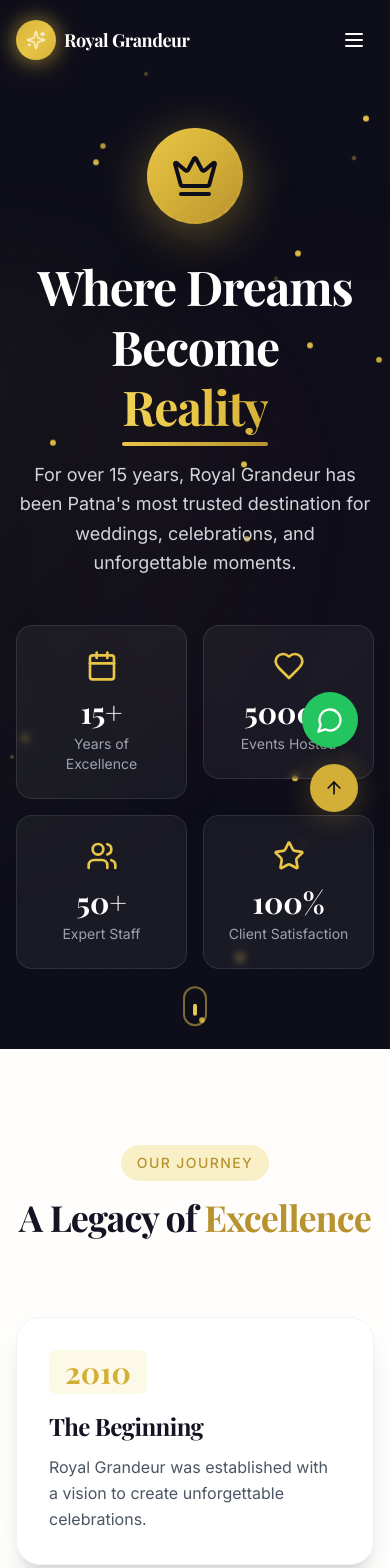
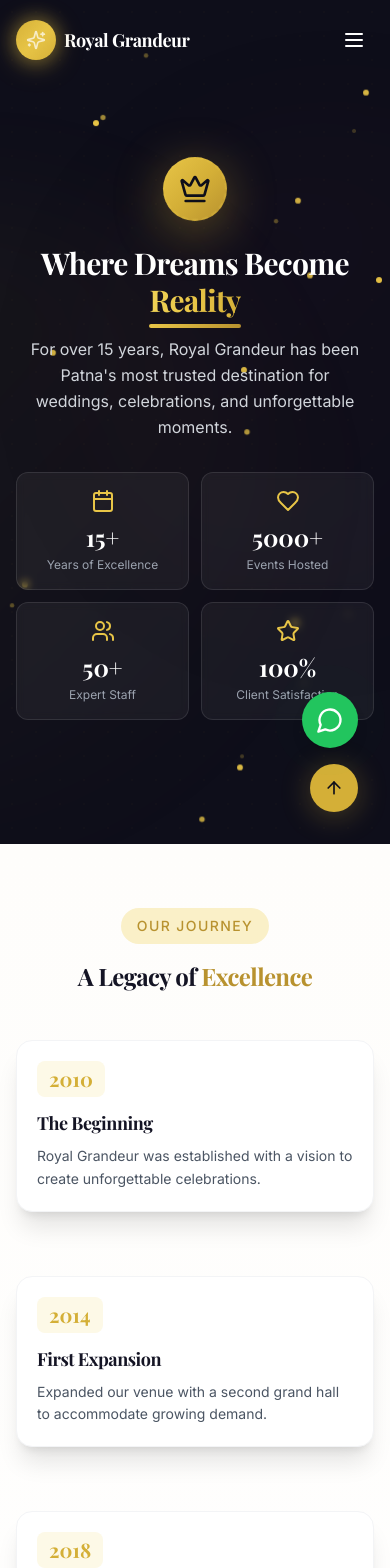
Before and after one commit to invinci009/banquet, a Next.js app: page /about in a window 390 px wide. Shown: the top 1568 px of the page. Built offline with nearby package versions, Linux system fonts and the light colour scheme; a web font is replaced by a local one.

Commit message:
Fix mobile responsiveness for About page

```diff
--- a/src/app/about/page.tsx
+++ b/src/app/about/page.tsx
@@ -55,7 +55,7 @@ export default function AboutPage() {
             </div>
 
             {/* Hero Section */}
-            <section className="relative min-h-screen flex items-center justify-center bg-navy-900 overflow-hidden">
+            <section className="relative min-h-[100dvh] flex items-center justify-center bg-navy-900 overflow-hidden">
                 {/* Animated Pattern */}
                 <div className="absolute inset-0">
                     <div className="absolute inset-0 pattern-dots opacity-20" />
@@ -94,21 +94,21 @@ export default function AboutPage() {
                     className="absolute bottom-1/4 left-1/4 w-[500px] h-[500px] bg-gradient-to-br from-burgundy-700/20 to-transparent rounded-full blur-3xl"
                 />
 
-                <div className="relative max-w-7xl mx-auto px-4 sm:px-6 lg:px-8 text-center pt-32 pb-20">
+                <div className="relative max-w-7xl mx-auto px-4 sm:px-6 lg:px-8 text-center pt-24 pb-16 sm:pt-32 sm:pb-20">
                     {/* Animated Crown */}
                     <motion.div
                         initial={{ scale: 0, rotate: -180 }}
                         animate={{ scale: 1, rotate: 0 }}
                         transition={{ type: "spring", stiffness: 100, delay: 0.2 }}
-                        className="relative inline-block mb-8"
+                        className="relative inline-block mb-6 sm:mb-8"
                     >
                         <motion.div
                             animate={{ rotate: 360 }}
                             transition={{ duration: 20, repeat: Infinity, ease: "linear" }}
-                            className="absolute inset-0 w-24 h-24 rounded-full border-2 border-dashed border-gold-400/30"
+                            className="absolute inset-0 w-16 h-16 sm:w-24 sm:h-24 rounded-full border-2 border-dashed border-gold-400/30"
                         />
-                        <div className="w-24 h-24 rounded-full bg-gradient-to-br from-gold-400 via-gold-500 to-gold-600 flex items-center justify-center shadow-gold-lg">
-                            <Crown className="w-12 h-12 text-navy-900" />
+                        <div className="w-16 h-16 sm:w-24 sm:h-24 rounded-full bg-gradient-to-br from-gold-400 via-gold-500 to-gold-600 flex items-center justify-center shadow-gold-lg">
+                            <Crown className="w-8 h-8 sm:w-12 sm:h-12 text-navy-900" />
                         </div>
                     </motion.div>
 
@@ -117,7 +117,7 @@ export default function AboutPage() {
                         animate={{ opacity: 1, y: 0 }}
                         transition={{ duration: 0.8, delay: 0.3 }}
                     >
-                        <h1 className="font-display text-5xl md:text-6xl lg:text-7xl font-bold text-white mb-6 leading-tight">
+                        <h1 className="font-display text-3xl sm:text-4xl md:text-5xl lg:text-7xl font-bold text-white mb-4 sm:mb-6 leading-tight">
                             Where Dreams Become
                             <br />
                             <span className="relative">
@@ -138,7 +138,7 @@ export default function AboutPage() {
                         initial={{ opacity: 0, y: 20 }}
                         animate={{ opacity: 1, y: 0 }}
                         transition={{ duration: 0.6, delay: 0.5 }}
-                        className="text-gray-300 text-lg md:text-xl max-w-3xl mx-auto leading-relaxed mb-12"
+                        className="text-gray-300 text-base sm:text-lg md:text-xl max-w-3xl mx-auto leading-relaxed mb-8 sm:mb-12 px-2"
                     >
                         For over 15 years, Royal Grandeur has been Patna&apos;s most trusted destination
                         for weddings, celebrations, and unforgettable moments.
@@ -149,7 +149,7 @@ export default function AboutPage() {
                         initial={{ opacity: 0, y: 40 }}
                         animate={{ opacity: 1, y: 0 }}
                         transition={{ duration: 0.6, delay: 0.6 }}
-                        className="grid grid-cols-2 md:grid-cols-4 gap-4 md:gap-6"
+                        className="grid grid-cols-2 md:grid-cols-4 gap-3 sm:gap-4 md:gap-6"
                     >
                         {stats.map((stat, index) => (
                             <motion.div
@@ -161,15 +161,15 @@ export default function AboutPage() {
                                 className="relative group"
                             >
                                 <div className="absolute inset-0 bg-gradient-to-br from-gold-500/20 to-transparent rounded-2xl blur-xl opacity-0 group-hover:opacity-100 transition-opacity" />
-                                <div className="relative bg-white/5 backdrop-blur-sm rounded-2xl p-6 border border-white/10 group-hover:border-gold-500/50 transition-colors">
+                                <div className="relative bg-white/5 backdrop-blur-sm rounded-xl sm:rounded-2xl p-4 sm:p-6 border border-white/10 group-hover:border-gold-500/50 transition-colors">
                                     <motion.div
                                         whileHover={{ rotate: 360 }}
                                         transition={{ duration: 0.5 }}
                                     >
-                                        <stat.icon className="w-8 h-8 text-gold-400 mx-auto mb-3" />
+                                        <stat.icon className="w-6 h-6 sm:w-8 sm:h-8 text-gold-400 mx-auto mb-2 sm:mb-3" />
                                     </motion.div>
-                                    <div className="font-display text-3xl md:text-4xl font-bold text-white">{stat.number}</div>
-                                    <div className="text-gray-400 text-sm mt-1">{stat.label}</div>
+                                    <div className="font-display text-2xl sm:text-3xl md:text-4xl font-bold text-white">{stat.number}</div>
+                                    <div className="text-gray-400 text-xs sm:text-sm mt-1">{stat.label}</div>
                                 </div>
                             </motion.div>
                         ))}
@@ -180,7 +180,7 @@ export default function AboutPage() {
                         initial={{ opacity: 0 }}
                         animate={{ opacity: 1 }}
                         transition={{ delay: 1.5 }}
-                        className="absolute bottom-8 left-1/2 -translate-x-1/2"
+                        className="absolute bottom-4 sm:bottom-8 left-1/2 -translate-x-1/2 hidden sm:block"
                     >
                         <motion.div
                             animate={{ y: [0, 10, 0] }}
@@ -198,13 +198,13 @@ export default function AboutPage() {
             </section>
 
             {/* Timeline Section */}
-            <section className="py-24 lg:py-32 bg-gradient-to-b from-champagne-50 to-white relative">
+            <section className="py-16 sm:py-24 lg:py-32 bg-gradient-to-b from-champagne-50 to-white relative">
                 <div className="max-w-7xl mx-auto px-4 sm:px-6 lg:px-8">
                     <motion.div
                         initial={{ opacity: 0, y: 20 }}
                         whileInView={{ opacity: 1, y: 0 }}
                         viewport={{ once: true }}
-                        className="text-center mb-20"
+                        className="text-center mb-12 sm:mb-20"
                     >
                         <motion.span
                             initial={{ opacity: 0, scale: 0.8 }}
@@ -214,7 +214,7 @@ export default function AboutPage() {
                         >
                             Our Journey
                         </motion.span>
-                        <h2 className="font-display text-4xl md:text-5xl font-bold text-navy-800">
+                        <h2 className="font-display text-2xl sm:text-4xl md:text-5xl font-bold text-navy-800">
                             A Legacy of <span className="text-gold-600">Excellence</span>
                         </h2>
                     </motion.div>
@@ -238,14 +238,14 @@ export default function AboutPage() {
                                 transition={{ duration: 0.6, delay: index * 0.15 }}
                                 className={`relative flex items-center mb-16 ${index % 2 === 0 ? 'md:flex-row' : 'md:flex-row-reverse'}`}
                             >
-                                <div className={`w-full md:w-5/12 ${index % 2 === 0 ? 'md:pr-16 md:text-right' : 'md:pl-16'}`}>
+                                <div className={`w-full md:w-5/12 ${index % 2 === 0 ? 'md:pr-8 lg:pr-16 md:text-right' : 'md:pl-8 lg:pl-16'}`}>
                                     <motion.div
                                         whileHover={{ scale: 1.02, y: -5 }}
-                                        className="bg-white rounded-3xl p-8 shadow-xl border border-gray-100 hover:shadow-2xl transition-all"
+                                        className="bg-white rounded-2xl sm:rounded-3xl p-5 sm:p-8 shadow-xl border border-gray-100 hover:shadow-2xl transition-all"
                                     >
-                                        <span className="inline-block text-gold-500 font-display text-3xl font-bold bg-gold-50 px-4 py-1 rounded-lg">{item.year}</span>
-                                        <h3 className="text-navy-800 font-bold text-2xl mt-4">{item.title}</h3>
-                                        <p className="text-gray-600 mt-3 leading-relaxed">{item.description}</p>
+                                        <span className="inline-block text-gold-500 font-display text-xl sm:text-3xl font-bold bg-gold-50 px-3 sm:px-4 py-1 rounded-lg">{item.year}</span>
+                                        <h3 className="text-navy-800 font-bold text-lg sm:text-2xl mt-3 sm:mt-4">{item.title}</h3>
+                                        <p className="text-gray-600 mt-2 sm:mt-3 text-sm sm:text-base leading-relaxed">{item.description}</p>
                                     </motion.div>
                                 </div>
 
@@ -270,7 +270,7 @@ export default function AboutPage() {
             </section>
 
             {/* Values Section */}
-            <section className="py-24 lg:py-32 bg-navy-900 relative overflow-hidden">
+            <section className="py-16 sm:py-24 lg:py-32 bg-navy-900 relative overflow-hidden">
                 {/* Animated Background */}
                 <div className="absolute inset-0">
                     <motion.div
@@ -290,17 +290,17 @@ export default function AboutPage() {
                         initial={{ opacity: 0, y: 20 }}
                         whileInView={{ opacity: 1, y: 0 }}
                         viewport={{ once: true }}
-                        className="text-center mb-16"
+                        className="text-center mb-10 sm:mb-16"
                     >
                         <span className="inline-block text-gold-400 font-medium text-sm uppercase tracking-widest bg-gold-500/10 px-4 py-2 rounded-full mb-4">
                             What Drives Us
                         </span>
-                        <h2 className="font-display text-4xl md:text-5xl font-bold text-white">
+                        <h2 className="font-display text-2xl sm:text-4xl md:text-5xl font-bold text-white">
                             Our Core Values
                         </h2>
                     </motion.div>
 
-                    <div className="grid grid-cols-1 md:grid-cols-2 lg:grid-cols-4 gap-6">
+                    <div className="grid grid-cols-2 md:grid-cols-2 lg:grid-cols-4 gap-3 sm:gap-6">
                         {values.map((value, index) => (
                             <motion.div
                                 key={value.title}
@@ -312,16 +312,16 @@ export default function AboutPage() {
                                 className="group relative"
                             >
                                 <div className="absolute inset-0 bg-gradient-to-br opacity-0 group-hover:opacity-20 transition-opacity rounded-3xl blur-xl" style={{ backgroundImage: `linear-gradient(to bottom right, var(--tw-gradient-stops))` }} />
-                                <div className="relative bg-white/5 backdrop-blur-sm rounded-3xl p-8 border border-white/10 group-hover:border-gold-500/50 transition-all h-full">
+                                <div className="relative bg-white/5 backdrop-blur-sm rounded-2xl sm:rounded-3xl p-4 sm:p-8 border border-white/10 group-hover:border-gold-500/50 transition-all h-full">
                                     <motion.div
                                         whileHover={{ rotate: 360, scale: 1.1 }}
                                         transition={{ duration: 0.5 }}
-                                        className={`w-16 h-16 rounded-2xl bg-gradient-to-br ${value.color} flex items-center justify-center mb-6 shadow-lg`}
+                                        className={`w-12 h-12 sm:w-16 sm:h-16 rounded-xl sm:rounded-2xl bg-gradient-to-br ${value.color} flex items-center justify-center mb-4 sm:mb-6 shadow-lg`}
                                     >
-                                        <value.icon className="w-8 h-8 text-white" />
+                                        <value.icon className="w-6 h-6 sm:w-8 sm:h-8 text-white" />
                                     </motion.div>
-                                    <h3 className="text-white font-bold text-xl mb-3">{value.title}</h3>
-                                    <p className="text-gray-400">{value.description}</p>
+                                    <h3 className="text-white font-bold text-base sm:text-xl mb-2 sm:mb-3">{value.title}</h3>
+                                    <p className="text-gray-400 text-xs sm:text-base">{value.description}</p>
                                 </div>
                             </motion.div>
                         ))}
@@ -330,18 +330,18 @@ export default function AboutPage() {
             </section>
 
             {/* Services Grid */}
-            <section className="py-24 lg:py-32 bg-gradient-to-b from-white to-champagne-50">
+            <section className="py-16 sm:py-24 lg:py-32 bg-gradient-to-b from-white to-champagne-50">
                 <div className="max-w-7xl mx-auto px-4 sm:px-6 lg:px-8">
                     <motion.div
                         initial={{ opacity: 0, y: 20 }}
                         whileInView={{ opacity: 1, y: 0 }}
                         viewport={{ once: true }}
-                        className="text-center mb-16"
+                        className="text-center mb-10 sm:mb-16"
                     >
                         <span className="inline-block text-gold-600 font-medium text-sm uppercase tracking-widest bg-gold-100 px-4 py-2 rounded-full mb-4">
                             Complete Solutions
                         </span>
-                        <h2 className="font-display text-4xl md:text-5xl font-bold text-navy-800">
+                        <h2 className="font-display text-2xl sm:text-4xl md:text-5xl font-bold text-navy-800">
                             Everything Under One Roof
                         </h2>
                     </motion.div>
@@ -355,16 +355,16 @@ export default function AboutPage() {
                                 viewport={{ once: true }}
                                 transition={{ delay: index * 0.05, type: "spring" }}
                                 whileHover={{ y: -10, scale: 1.05 }}
-                                className="group bg-white rounded-2xl p-6 shadow-lg border border-gray-100 hover:shadow-2xl hover:border-gold-300 transition-all text-center"
+                                className="group bg-white rounded-xl sm:rounded-2xl p-4 sm:p-6 shadow-lg border border-gray-100 hover:shadow-2xl hover:border-gold-300 transition-all text-center"
                             >
                                 <motion.div
                                     whileHover={{ rotate: 360 }}
                                     transition={{ duration: 0.5 }}
-                                    className="w-14 h-14 mx-auto rounded-xl bg-gradient-to-br from-gold-100 to-gold-200 flex items-center justify-center mb-4 group-hover:from-gold-400 group-hover:to-gold-600 transition-all"
+                                    className="w-10 h-10 sm:w-14 sm:h-14 mx-auto rounded-lg sm:rounded-xl bg-gradient-to-br from-gold-100 to-gold-200 flex items-center justify-center mb-3 sm:mb-4 group-hover:from-gold-400 group-hover:to-gold-600 transition-all"
                                 >
-                                    <service.icon className="w-7 h-7 text-gold-600 group-hover:text-white transition-colors" />
+                                    <service.icon className="w-5 h-5 sm:w-7 sm:h-7 text-gold-600 group-hover:text-white transition-colors" />
                                 </motion.div>
-                                <h3 className="text-navy-800 font-bold text-sm">{service.title}</h3>
+                                <h3 className="text-navy-800 font-bold text-xs sm:text-sm">{service.title}</h3>
                             </motion.div>
                         ))}
                     </div>
@@ -372,7 +372,7 @@ export default function AboutPage() {
             </section>
 
             {/* CTA Section */}
-            <section className="py-24 bg-navy-900 relative overflow-hidden">
+            <section className="py-16 sm:py-24 bg-navy-900 relative overflow-hidden">
                 <div className="absolute inset-0 pattern-dots opacity-20" />
                 <div className="absolute top-0 left-0 w-full h-px bg-gradient-to-r from-transparent via-gold-500 to-transparent" />
 
@@ -399,14 +399,14 @@ export default function AboutPage() {
                             transition={{ duration: 2, repeat: Infinity }}
                             className="inline-block mb-8"
                         >
-                            <Sparkles className="w-12 h-12 text-gold-400" />
+                            <Sparkles className="w-8 h-8 sm:w-12 sm:h-12 text-gold-400" />
                         </motion.div>
 
-                        <h2 className="font-display text-4xl md:text-5xl font-bold text-white mb-6">
-                            Ready to Create Your <br />
+                        <h2 className="font-display text-2xl sm:text-4xl md:text-5xl font-bold text-white mb-4 sm:mb-6">
+                            Ready to Create Your <br className="hidden sm:block" />
                             <span className="text-transparent bg-clip-text bg-gradient-to-r from-gold-300 to-gold-500">Perfect Celebration</span>?
                         </h2>
-                        <p className="text-gray-300 text-lg mb-10 max-w-2xl mx-auto">
+                        <p className="text-gray-300 text-sm sm:text-lg mb-8 sm:mb-10 max-w-2xl mx-auto">
                             Let us help you plan an event that will be remembered for generations.
                         </p>
 
@@ -415,7 +415,7 @@ export default function AboutPage() {
                                 href="/contact"
                                 whileHover={{ scale: 1.05 }}
                                 whileTap={{ scale: 0.95 }}
-                                className="group px-8 py-4 bg-gradient-to-r from-gold-500 to-gold-600 hover:from-gold-400 hover:to-gold-500 text-navy-900 font-bold rounded-xl transition-all flex items-center gap-2 shadow-gold"
+                                className="group px-6 sm:px-8 py-3 sm:py-4 bg-gradient-to-r from-gold-500 to-gold-600 hover:from-gold-400 hover:to-gold-500 text-navy-900 font-bold rounded-lg sm:rounded-xl transition-all flex items-center gap-2 shadow-gold text-sm sm:text-base"
                             >
                                 Schedule a Tour
                                 <ArrowRight className="w-5 h-5 group-hover:translate-x-1 transition-transform" />
@@ -424,7 +424,7 @@ export default function AboutPage() {
                                 href="tel:+916205708606"
                                 whileHover={{ scale: 1.05 }}
                                 whileTap={{ scale: 0.95 }}
-                                className="px-8 py-4 border-2 border-white/30 hover:border-gold-400 hover:bg-gold-400/10 text-white font-semibold rounded-xl transition-all"
+                                className="px-6 sm:px-8 py-3 sm:py-4 border-2 border-white/30 hover:border-gold-400 hover:bg-gold-400/10 text-white font-semibold rounded-lg sm:rounded-xl transition-all text-sm sm:text-base"
                             >
                                 Call Us Now
                             </motion.a>
```
